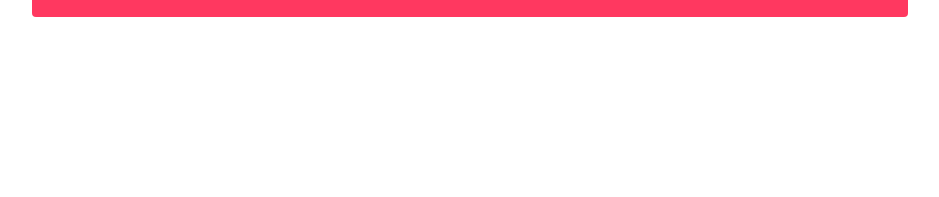
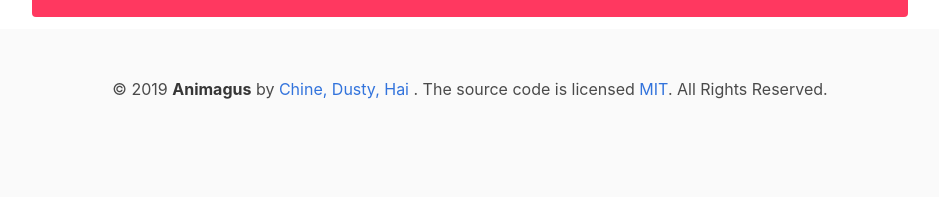
Before and after one commit to canikwe/animagus-frontend, a website: page index.html in a window 1280 px wide. Shown: the part 1644-1841 px from the top of the page, without its empty margins (170-1109 px from the left). Before the commit the page ends 1673 px from the top, so only its background shows below. Drawn offline with nearby package versions, Linux system fonts and the light colour scheme; no server answers.

Commit message:
add footer to index.html

```diff
--- a/index.html
+++ b/index.html
@@ -40,6 +40,14 @@
 <!--   Render Content Here -->
 
     </div>
+    <footer class="footer">
+      <div class="content has-text-centered">
+        <p>
+          © 2019 <strong>Animagus</strong> by <a href='https://github.com/canikwe/animagus-frontend'>Chine, Dusty, Hai </a>. The source code is licensed
+          <a href="http://opensource.org/licenses/mit-license.php">MIT</a>. All Rights Reserved.
+        </p>
+      </div>
+    </footer>
 
 </body>
 </html>
```
Also changed, not shown: src/PetController.js (+0 -15 lines).
